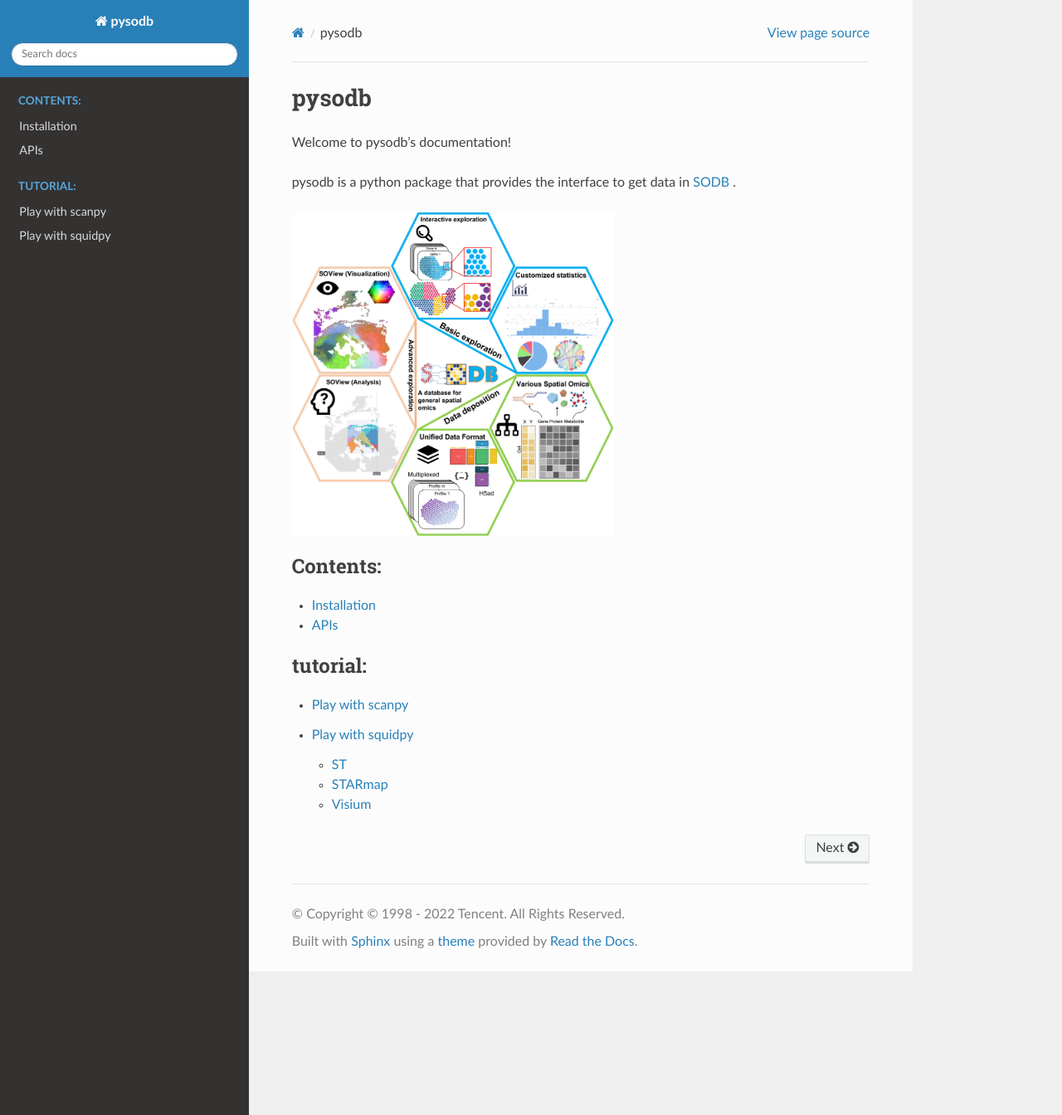
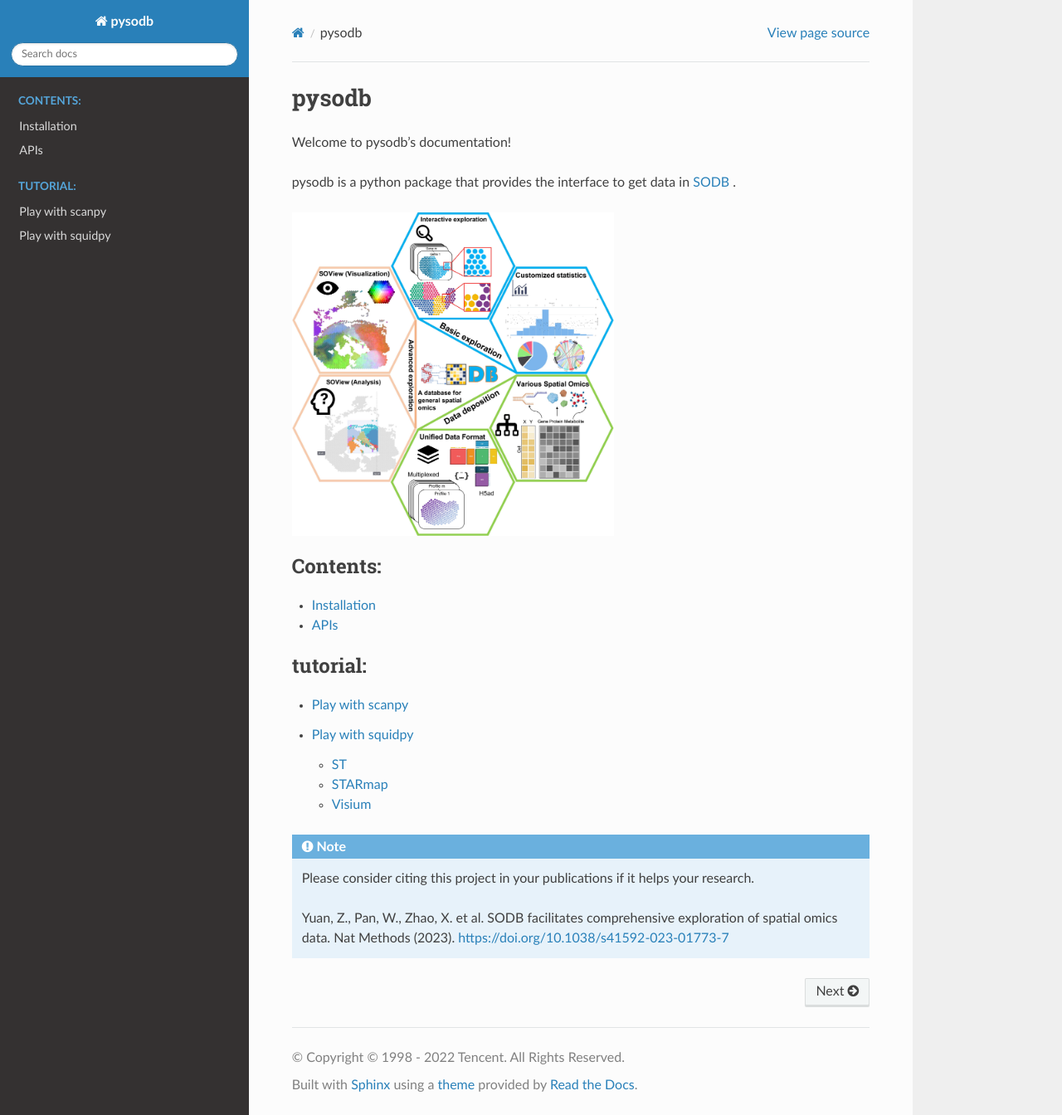
Before and after one commit to TencentAILabHealthcare/pysodb_doc, a Sphinx documentation site: the page built from docs/index.rst, in a window 1280 px wide and 1344 px high. Shown: the whole window at 83% size. Built offline with Sphinx 7.4.7 and the Read the Docs theme 2.0.0, drawn with Linux system fonts in a browser that asks for light colours; pages that are not in the unit, such as notebooks, are missing from menus.

Commit message:
add citation.

```diff
--- a/docs/index.rst
+++ b/docs/index.rst
@@ -26,3 +26,7 @@ pysodb is a python package that provides the interface to get data in `SODB <htt
 
    scanpy/scanpy
    squidpy/squidpy
+
+.. note:: Please consider citing this project in your publications if it helps your research.
+
+ Yuan, Z., Pan, W., Zhao, X. et al. SODB facilitates comprehensive exploration of spatial omics data. Nat Methods (2023). https://doi.org/10.1038/s41592-023-01773-7
```
